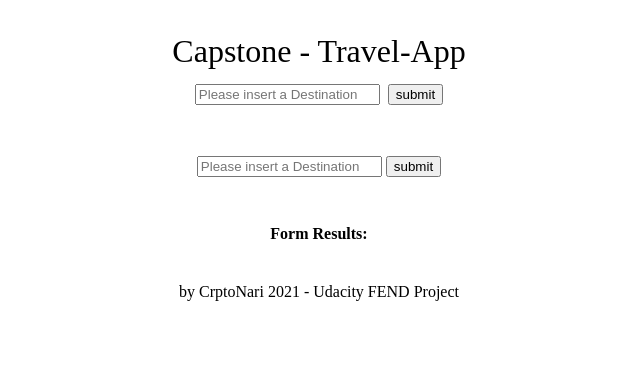
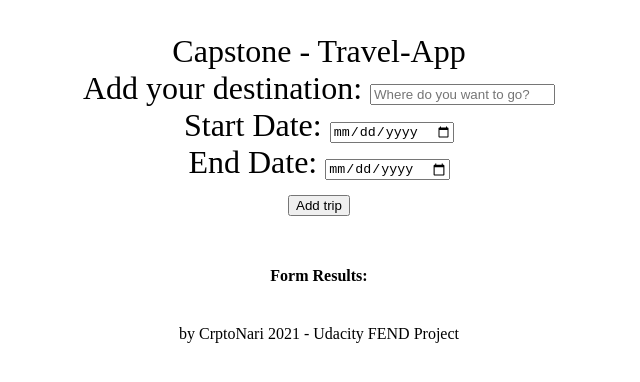
Before and after one commit to CryptoNari/Travel-app, a website built with webpack: page src/client/views/index.html in a window 1280 px wide. Shown: the whole page, without its empty margins (321-961 px from the left). Built offline with nearby package versions, Linux system fonts and the light colour scheme.

Commit message:
Trip form fields

```diff
--- a/src/client/index.js
+++ b/src/client/index.js
@@ -1,9 +1,11 @@
 import { handleSubmit } from './js/formHandler';
+import { startHandlers } from './js/formHandler';
 
-import './styles/base.scss'
-import './styles/footer.scss'
-import './styles/form.scss'
-import './styles/header.scss'
-import './styles/resets.scss'
+import './styles/base.scss';
+import './styles/footer.scss';
+import './styles/form.scss';
+import './styles/header.scss';
+import './styles/resets.scss';
 
-export {handleSubmit}
+console.log('client js test');
+startHandlers();
--- a/src/client/js/formHandler.js
+++ b/src/client/js/formHandler.js
@@ -1,8 +1,26 @@
-const handleSubmit = event => {
-    event.preventDefault();
+const startHandlers = () => {
+    const addTripForm = document.getElementById('addTrip');
+    addTripForm.addEventListener('submit', (event) => {
+        event.preventDefault();
+        handleSubmit();
+    })
+}
+
+const handleSubmit = () => {
 
     // check what text was put into the form field
-    let destination = document.getElementById('cityInput').value
+    const destination = document.getElementById('tripLocation').value;
+    const startDate = new Date(document.getElementById('startDate').value);
+    const endDate = new Date(document.getElementById('endDate').value);
+    const currentDate = new Date();
+
+
+    // Check Dates
+    console.log(startDate.getTime());
+    console.log(endDate.getTime());
+    console.log(Math.ceil((endDate.getTime() -currentDate.getTime() ) / (24*60*60*1000)));
+
+    // let destination = document.getElementById('tripLocation').value
     const userInput = {
        city: destination
     }
@@ -24,3 +42,4 @@ const handleSubmit = event => {
 }
 
 export { handleSubmit }
+export { startHandlers }
--- a/src/client/views/index.html
+++ b/src/client/views/index.html
@@ -12,21 +12,28 @@
                 Capstone - Travel-App
             </div>
             <div class="form">
-                <form class="" onsubmit="return Client.handleSubmit(event)">
-                    <input id="cityInput" type="text" name="cityInput" value="" onblur="" placeholder="Please insert a Destination">
-                    <input type="submit" name="" value="submit" onclick="return Client.handleSubmit(event)" onsubmit="return handleSubmit(event)">
+                <form id="addTrip" class="input-form">
+                    <div class="input-text">
+                        <label for="tripLocation">Add your destination:</label>
+                        <input type="text" id="tripLocation" placeholder="Where do you want to go?">
+                    </div>
+                    <div class="input-date">
+                        <label for="startDate">Start Date:</label>
+                        <input type="date" id="startDate">
+                    </div>
+                    <div class="input-date">
+                        <label for="endDate">End Date:</label>
+                        <input type="date" id="endDate">
+                    </div>
+                    <button type="submit">Add trip</button>
                 </form>
+                <div id="formError">
+
+                </div>
             </div>
         </header>
 
         <main>
-            <section>
-                <form class="" onsubmit="return Client.handleSubmit(event)">
-                    <input id="cityInput" type="text" name="cityInput" value="" onblur="" placeholder="Please insert a Destination">
-                    <input type="submit" name="" value="submit" onclick="return Client.handleSubmit(event)" onsubmit="return handleSubmit(event)">
-                </form>
-            </section>
-
             <section>
                 <strong>Form Results:</strong>
                 <div id="results"></div>
```
Also changed, not shown: dist/index.html, dist/main.js, 1 other file.
